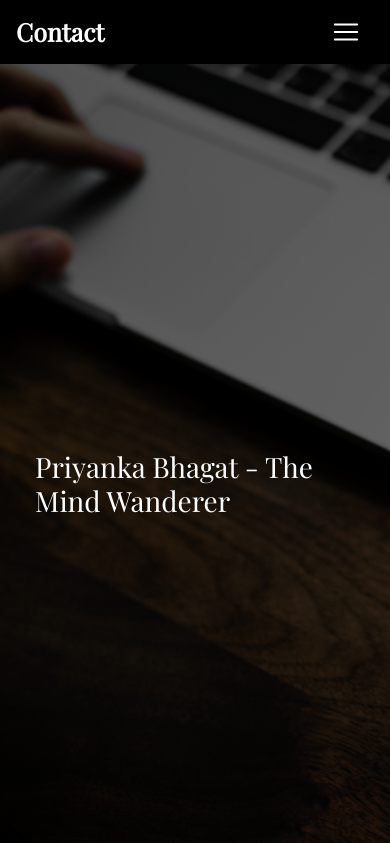
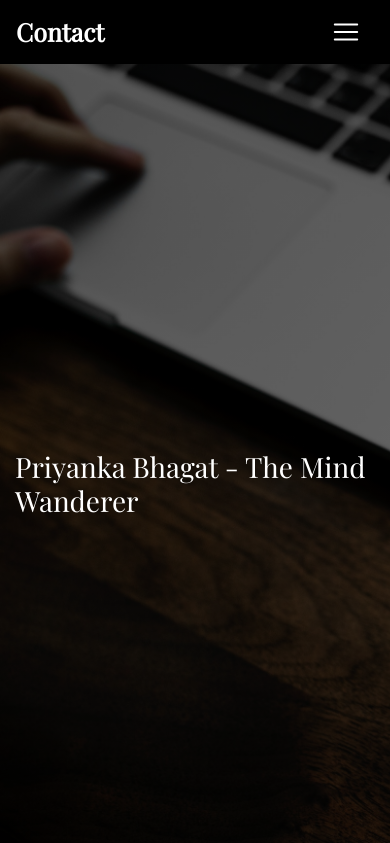
Before and after one commit to Priyanka-bhagat/My-blog, a Django app: page / in a window 390 px wide. Shown: the top 843 px of the page. Run offline with Django 3.2, Linux system fonts and the light colour scheme; data that the repository does not hold is empty; some libraries are stand-ins or nearby versions.

Commit message:
Responsive

```diff
--- a/mysite/blog/static/css/blog.css
+++ b/mysite/blog/static/css/blog.css
@@ -4,6 +4,7 @@
     background-attachment: fixed;
     background-size: cover;
 }
+
 .header{
     height: 100%;
     margin-right: 0%;
--- a/mysite/blog/templates/blog/base.html
+++ b/mysite/blog/templates/blog/base.html
@@ -54,8 +54,8 @@
 
                 </ul>
             </nav>
-            <div class="row" style="padding: 450px 0px 0px 20px;">
-                <div class="col-xs-12 col-md-12 col-lg-12" style="display:inline-block;">
+            <div class="row" style="padding-top: 450px; margin-left:0px; display: inline-block;">
+                <div class="col-xs-12 col-md-12 col-lg-12" style="padding: 0px 0px 0px 0px;">
                         <h3><a href="https://www.linkedin.com/in/priyanka-bhagat-299587137/" style="color:white;">Priyanka Bhagat - The Mind Wanderer </a></h3>
                         </div>
             </div>
```
